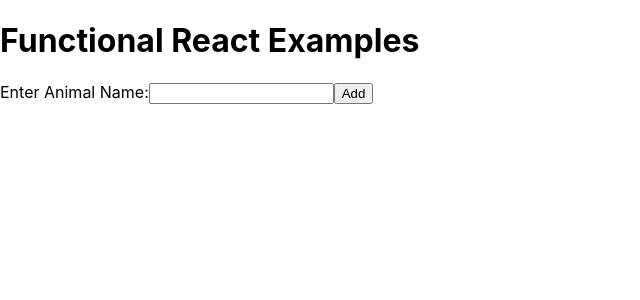
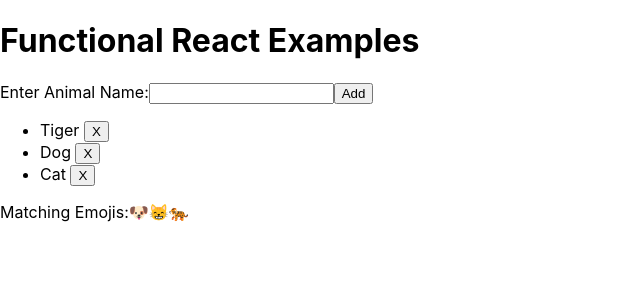
Before and after one commit to rossmmurray/FunctionalReact, a React (Create React App) app: page / in a window 1280 px wide. Shown: the top 300 px of the page, without its empty margins (0-640 px from the left). Built offline with nearby package versions, Linux system fonts and the light colour scheme.

Commit message:
added emojis

```diff
--- a/src/App.js
+++ b/src/App.js
@@ -1,6 +1,8 @@
 import React, { useState } from 'react';
 import './App.css';
 import NewAnimal from './components/NewAnimal';
+import ShowAnimals from './components/ShowAnimals';
+import Emojis from './components/Emojis';
 
 function App() {
 
@@ -12,10 +14,18 @@
     setAnimals([...animals, animal])
   }
 
+  const deleteAnimal = index => event => {
+    const animalsTemp = [...animals]
+    animalsTemp.splice(index, 1)
+    setAnimals(animalsTemp)
+  }
+
   return (
     <div>
       <h1>Functional React Examples</h1>
-      <NewAnimal createAnimal={createAnimal}/>
+      <NewAnimal createAnimal={createAnimal} />
+      <ShowAnimals animals={animals} deleteAnimal={deleteAnimal} />
+      <Emojis animals={animals} />
     </div>
   );
 }
--- /dev/null
+++ b/src/components/Emojis.js
@@ -0,0 +1,16 @@
+import React from 'react';
+
+const Emojis = props => {
+    return (
+        <div >
+            Matching Emojis:
+            {props.animals.includes("Sheep") && <span role="img" aria-label="sheep">🐑</span>}
+            {props.animals.includes("Dog") && <span role="img" aria-label="dog">🐶</span>}
+            {props.animals.includes("Cat") && <span role="img" aria-label="cat">😸</span>}
+            {props.animals.includes("Lion") && <span role="img" aria-label="lion">🦁</span>}
+            {props.animals.includes("Tiger") && <span role="img" aria-label="tiger">🐅</span>}
+        </div>
+    )
+}
+
+export default Emojis;
--- a/src/components/NewAnimal.js
+++ b/src/components/NewAnimal.js
@@ -5,12 +5,12 @@
     const [newAnimal, setAnimal] = useState('')
 
     return (
-        <div>
+        <div >
             <label>
                 Enter Animal Name:
-                <input name='newAnimal' value={newAnimal} onChange={e => setAnimal(e.currentTarget.value)} />
+                <input autoComplete="off" value={newAnimal} onChange={e => setAnimal(e.currentTarget.value)} />
             </label>
-            <input type='button' value='Add' onClick={props.createAnimal(newAnimal)} />
+            <button onClick={props.createAnimal(newAnimal)}>Add</button>
         </div>
     )
 }
--- /dev/null
+++ b/src/components/ShowAnimals.js
@@ -0,0 +1,17 @@
+import React from 'react';
+
+const ShowAnimals = props => {
+    return (
+        <div >
+            <ul>
+                {props.animals.map((animal, index) =>
+                    <div key={index}>
+                        <li>{animal} <button onClick={props.deleteAnimal(index)}>X</button></li>
+                    </div>
+                )}
+            </ul>
+        </div>
+    )
+}
+
+export default ShowAnimals;
```
